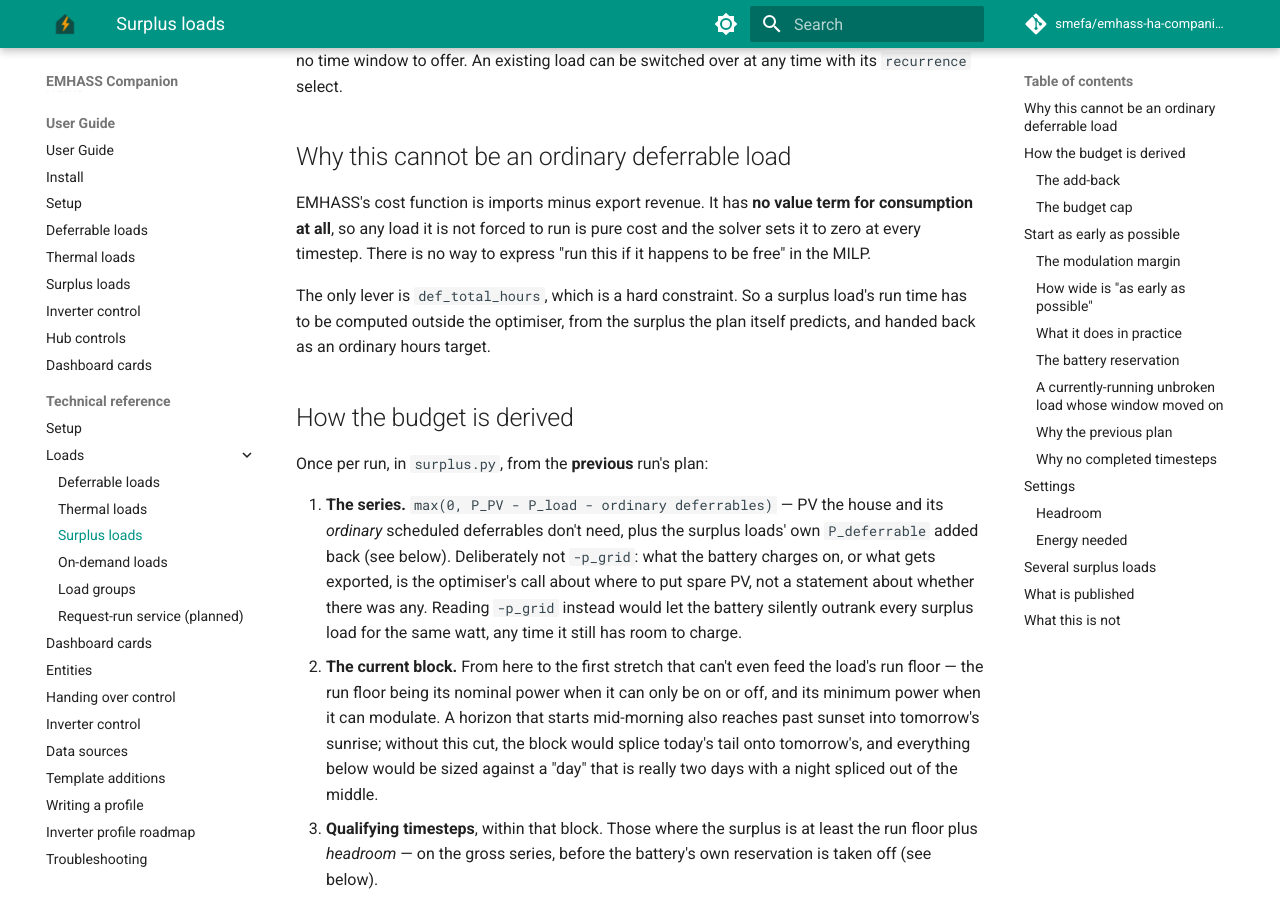
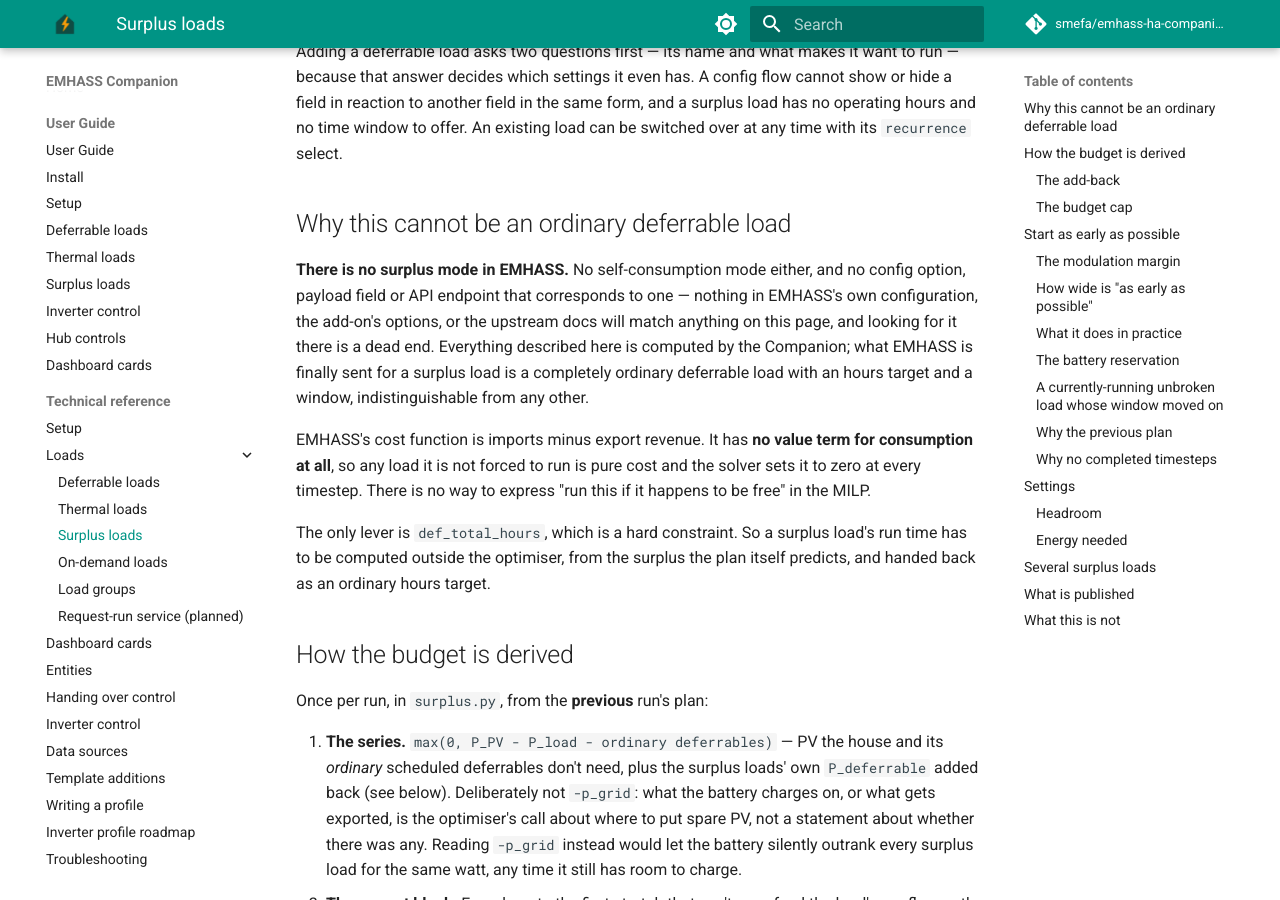
Before and after one commit to smefa/emhass-ha-companion, an MkDocs documentation site: the page built from docs/surplus_loads.md, in a window 1280 px wide and 900 px high, scrolled down 1794 px. Built offline with MkDocs 1.6.1 and Material for MkDocs 9.7.7, drawn with Linux system fonts in a browser that asks for light colours; comment, search, counter and statistics services are not loaded; some of the changed text lies outside the part shown.

Commit message:
Say plainly that spare solar is a Companion feature, not an EMHASS one
Nothing in EMHASS's configuration, the add-on's options or the upstream docs
corresponds to a surplus or self-consumption mode, so anyone who goes looking
for the other half of the setting on that side is searching for something
that does not exist. What EMHASS receives for a surplus load is an ordinary
deferrable load with an hours target and a window, both computed here.

Says so in the recurrence help text and at the top of both surplus pages,
where the question actually comes up.

Co-Authored-By: Claude Sonnet 5 <noreply@anthropic.com>

```diff
--- a/docs/surplus_loads.md
+++ b/docs/surplus_loads.md
@@ -9,6 +9,9 @@ takes what is spare for as long as it is armed. *When* it may run is decided
 without any regard for the battery or the grid — see [the add-back](#the-add-back)
 for why — but *how much* it is asked for still leaves room for the battery to
 reach its own target first; see [the battery reservation](#the-battery-reservation).
+
+This is a **Companion construct**, not an EMHASS feature — see
+[why this cannot be an ordinary deferrable load](#why-this-cannot-be-an-ordinary-deferrable-load).
 
 Choose *On spare solar* under **Runs** when adding the load, then arm it with its
 **Requested** switch. Turn the switch off to stop. That is the whole
@@ -28,6 +31,14 @@ and a surplus load has no operating hours and no time window to offer. An
 existing load can be switched over at any time with its `recurrence` select.
 
 ## Why this cannot be an ordinary deferrable load
+
+**There is no surplus mode in EMHASS.** No self-consumption mode either, and no
+config option, payload field or API endpoint that corresponds to one — nothing
+in EMHASS's own configuration, the add-on's options, or the upstream docs will
+match anything on this page, and looking for it there is a dead end. Everything
+described here is computed by the Companion; what EMHASS is finally sent for a
+surplus load is a completely ordinary deferrable load with an hours target and a
+window, indistinguishable from any other.
 
 EMHASS's cost function is imports minus export revenue. It has **no value term
 for consumption at all**, so any load it is not forced to run is pure cost and
```
Also changed, not shown: docs/deferrable_loads.md (+4 -0 lines), docs/guide/deferrable_loads.md (+3 -2 lines), docs/guide/surplus_loads.md (+9 -0 lines), 3 other files.
